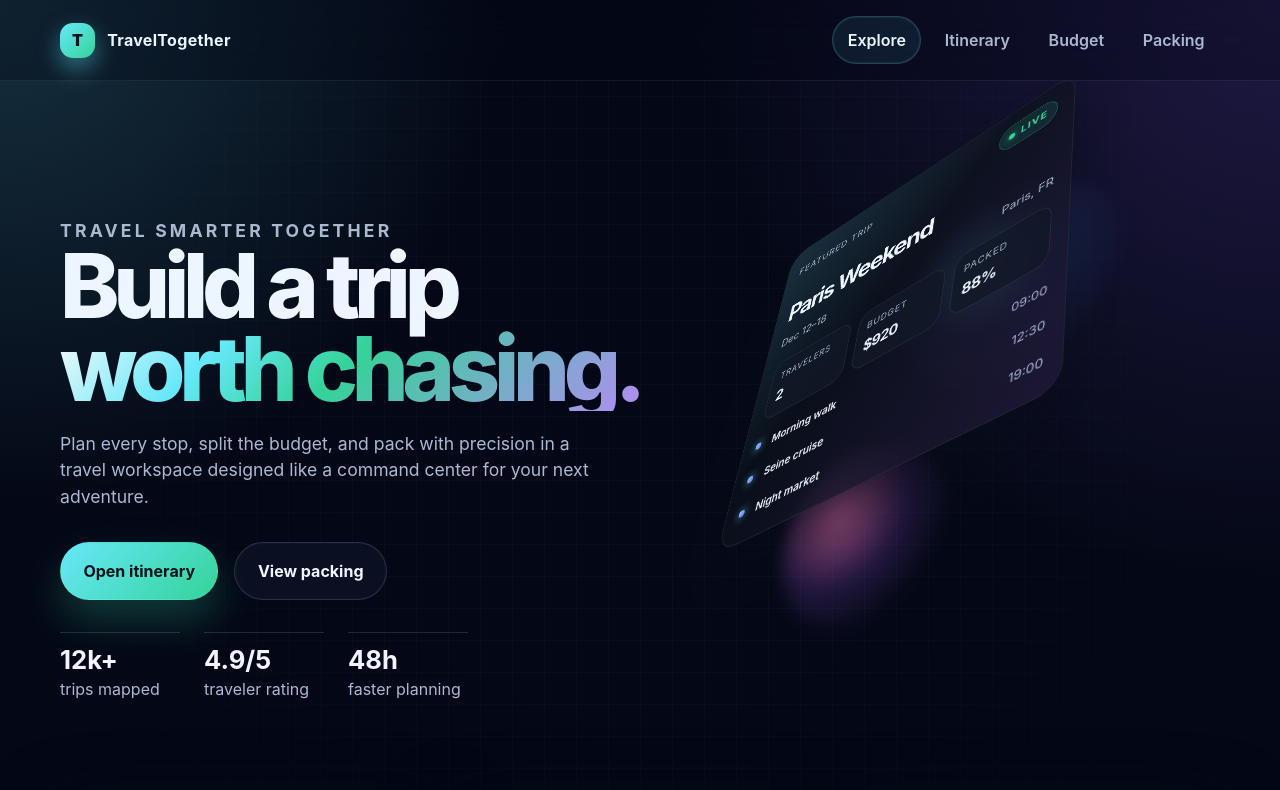
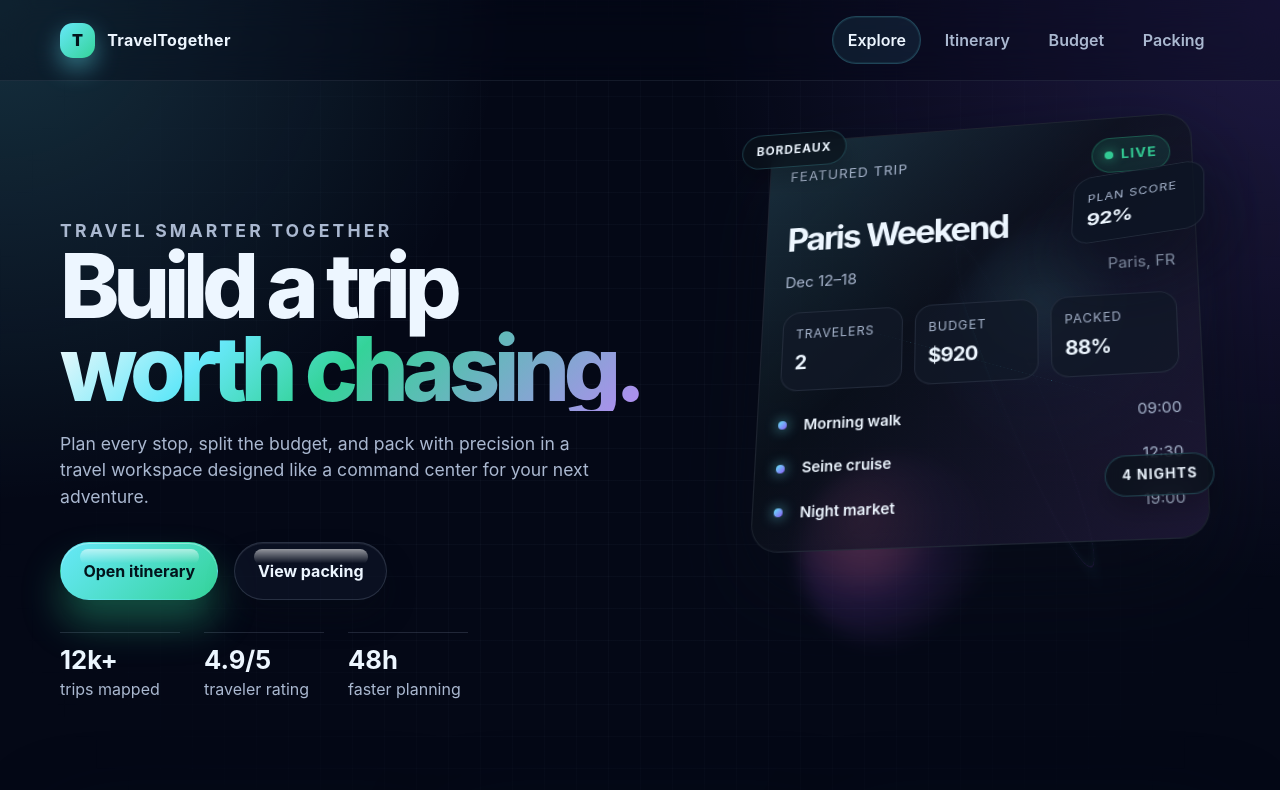
Before and after one commit to muso081/Travel, a plain HTML site: page index.html in a window 1280 px wide. Shown: the top 790 px of the page. Drawn offline with Linux system fonts and the light colour scheme.

Commit message:
more 3 d features added

```diff
--- a/3.js
+++ b/3.js
@@ -3,6 +3,7 @@
   const card = document.querySelector('.floating-card');
   const orbOne = document.querySelector('.orb-one');
   const orbTwo = document.querySelector('.orb-two');
+  const signalCard = document.querySelector('.signal-card');
 
   if (!scene || !card) return;
 
@@ -15,27 +16,41 @@
     baseRotateX: 16,
     baseRotateY: -12,
     drift: 0,
+    pointerActive: false,
   };
 
-  const updateMotion = () => {
-    state.pointerX += (state.targetX - state.pointerX) * 0.08;
-    state.pointerY += (state.targetY - state.pointerY) * 0.08;
-    state.drift += 0.018;
+  const getAutoTarget = (time) => ({
+    x: Math.sin(time * 0.0012) * 0.9,
+    y: Math.cos(time * 0.0017) * 0.8,
+  });
+
+  const updateMotion = (time) => {
+    const autoTarget = getAutoTarget(time);
+    const targetX = state.pointerActive ? state.targetX : autoTarget.x;
+    const targetY = state.pointerActive ? state.targetY : autoTarget.y;
+
+    state.pointerX += (targetX - state.pointerX) * 0.08;
+    state.pointerY += (targetY - state.pointerY) * 0.08;
+    state.drift += 0.022;
 
     const rotateY = state.baseRotateY + state.pointerX * 18;
     const rotateX = state.baseRotateX - state.pointerY * 16;
-    const floatY = Math.sin(state.drift) * 10;
-    const floatX = Math.cos(state.drift * 1.1) * 8;
+    const floatY = Math.sin(state.drift) * 12;
+    const floatX = Math.cos(state.drift * 1.1) * 10;
 
     scene.style.transform = `rotateX(${rotateX}deg) rotateY(${rotateY}deg) translate3d(${floatX}px, ${floatY}px, 0)`;
-    card.style.transform = `translate3d(${state.pointerX * 16}px, ${state.pointerY * 14 + floatY}px, 160px) rotateX(${state.pointerY * -8}deg) rotateY(${state.pointerX * 10}deg)`;
+    card.style.transform = `translate3d(${state.pointerX * 22}px, ${state.pointerY * 18 + floatY}px, 160px) rotateX(${state.pointerY * -10}deg) rotateY(${state.pointerX * 12}deg)`;
+
+    if (signalCard) {
+      signalCard.style.transform = `translate3d(${state.pointerX * 14}px, ${state.pointerY * 10}px, 170px) rotateY(${state.pointerX * -12}deg) rotateX(${state.pointerY * 8}deg)`;
+    }
 
     if (orbOne) {
-      orbOne.style.transform = `translate3d(${state.pointerX * 18}px, ${state.pointerY * 12}px, 80px) scale(${1 + Math.sin(state.drift) * 0.06})`;
+      orbOne.style.transform = `translate3d(${state.pointerX * 30}px, ${state.pointerY * 18}px, 80px) scale(${1 + Math.sin(state.drift) * 0.12})`;
     }
 
     if (orbTwo) {
-      orbTwo.style.transform = `translate3d(${state.pointerX * -12}px, ${state.pointerY * -10}px, 90px) scale(${1 + Math.cos(state.drift * 1.4) * 0.07})`;
+      orbTwo.style.transform = `translate3d(${state.pointerX * -18}px, ${state.pointerY * -16}px, 90px) scale(${1 + Math.cos(state.drift * 1.4) * 0.14})`;
     }
 
     requestAnimationFrame(updateMotion);
@@ -44,10 +59,12 @@
   if (prefersReducedMotion) {
     scene.style.transform = 'rotateX(14deg) rotateY(-10deg)';
     card.style.transform = 'translate3d(0, 0, 160px)';
+    if (signalCard) signalCard.style.transform = 'translate3d(0,0,170px)';
     return;
   }
 
   window.addEventListener('pointermove', (event) => {
+    state.pointerActive = true;
     const x = (event.clientX / window.innerWidth) * 2 - 1;
     const y = (event.clientY / window.innerHeight) * 2 - 1;
     state.targetX = x;
@@ -55,6 +72,7 @@
   });
 
   window.addEventListener('pointerleave', () => {
+    state.pointerActive = false;
     state.targetX = 0;
     state.targetY = 0;
   });
--- a/index.html
+++ b/index.html
@@ -186,6 +186,7 @@
     }
 
     .button {
+      position: relative;
       display: inline-flex;
       align-items: center;
       justify-content: center;
@@ -193,25 +194,51 @@
       border-radius: 999px;
       font-weight: 700;
       border: 1px solid transparent;
+      transform-style: preserve-3d;
       transition: transform 0.2s ease, box-shadow 0.2s ease, border-color 0.2s ease;
       white-space: nowrap;
+      box-shadow: 0 14px 28px rgba(7, 11, 20, 0.36), inset 0 1px 0 rgba(255,255,255,0.18);
+    }
+
+    .button::before {
+      content: "";
+      position: absolute;
+      inset: 10% 12% auto 12%;
+      height: 30%;
+      border-radius: 999px;
+      background: linear-gradient(180deg, rgba(255,255,255,0.7), transparent 90%);
+      opacity: 0.8;
+      pointer-events: none;
+      transform: translateZ(18px);
     }
 
     .button:hover {
-      transform: translateY(-2px) scale(1.01);
+      transform: translateY(-3px) scale(1.01) rotateX(4deg) rotateY(-2deg);
     }
 
     .button-primary {
       background: linear-gradient(135deg, var(--cyan), var(--teal));
       color: #02131b;
-      box-shadow: 0 20px 40px rgba(52, 211, 153, 0.25);
+      box-shadow: 0 24px 38px rgba(52, 211, 153, 0.35), 0 10px 16px rgba(2, 10, 18, 0.44), inset 0 1px 0 rgba(255,255,255,0.38);
+    }
+
+    .button-primary::after {
+      content: "";
+      position: absolute;
+      inset: auto 18px -8px 18px;
+      height: 18px;
+      border-radius: 999px;
+      background: rgba(4, 18, 29, 0.32);
+      filter: blur(10px);
+      transform: translateZ(-10px);
+      z-index: -1;
     }
 
     .button-secondary {
       background: rgba(15, 23, 42, 0.6);
       border-color: rgba(148, 163, 184, 0.22);
       color: var(--text);
-      box-shadow: inset 0 0 0 1px rgba(255, 255, 255, 0.02);
+      box-shadow: 0 18px 28px rgba(9, 14, 24, 0.38), inset 0 1px 0 rgba(255,255,255,0.08);
     }
 
     .hero-metrics {
@@ -245,7 +272,7 @@
       justify-content: center;
       align-items: center;
       min-height: 560px;
-      perspective: 1200px;
+      perspective: 1400px;
     }
 
     .scene {
@@ -254,6 +281,28 @@
       height: 520px;
       transform-style: preserve-3d;
       transform: rotateX(16deg) rotateY(-12deg);
+      animation: sceneFloat 9s ease-in-out infinite alternate;
+    }
+
+    .ring {
+      position: absolute;
+      border: 1px solid rgba(103, 232, 249, 0.28);
+      border-radius: 50%;
+      transform-style: preserve-3d;
+      box-shadow: inset 0 0 18px rgba(103, 232, 249, 0.12), 0 0 30px rgba(103, 232, 249, 0.08);
+    }
+
+    .ring-one {
+      inset: 54px 52px 86px 42px;
+      transform: rotateX(72deg) rotateY(18deg) translateZ(52px);
+      animation: ringSpin 14s linear infinite;
+    }
+
+    .ring-two {
+      inset: 72px 52px 120px 54px;
+      border-color: rgba(168, 85, 247, 0.26);
+      transform: rotateY(82deg) rotateX(18deg) translateZ(26px);
+      animation: ringSpinReverse 16s linear infinite;
     }
 
     .orb {
@@ -261,6 +310,8 @@
       border-radius: 50%;
       filter: blur(8px);
       opacity: 0.9;
+      transform-style: preserve-3d;
+      animation: orbPulse 7s ease-in-out infinite alternate;
     }
 
     .orb-one {
@@ -290,6 +341,66 @@
       box-shadow: var(--shadow);
       overflow: hidden;
       transform: translateZ(160px);
+      animation: cardHover 7s ease-in-out infinite;
+    }
+
+    .mini-tag {
+      position: absolute;
+      display: inline-flex;
+      align-items: center;
+      gap: 0.45rem;
+      padding: 0.5rem 0.8rem;
+      border-radius: 999px;
+      border: 1px solid rgba(103, 232, 249, 0.2);
+      background: rgba(9, 17, 26, 0.72);
+      color: var(--text);
+      font-size: 0.7rem;
+      font-weight: 700;
+      letter-spacing: 0.08em;
+      text-transform: uppercase;
+      box-shadow: 0 12px 22px rgba(0, 0, 0, 0.22);
+      backdrop-filter: blur(10px);
+      transform: translateZ(200px);
+    }
+
+    .chip-one {
+      top: 40px;
+      left: 18px;
+      animation: chipFloat 8s ease-in-out infinite;
+    }
+
+    .chip-two {
+      right: 24px;
+      bottom: 120px;
+      animation: chipFloat 10s ease-in-out infinite reverse;
+    }
+
+    .signal-card {
+      position: absolute;
+      right: 12px;
+      top: 72px;
+      min-width: 120px;
+      padding: 0.7rem 0.8rem;
+      border-radius: 18px;
+      border: 1px solid rgba(148, 163, 184, 0.14);
+      background: rgba(12, 20, 35, 0.82);
+      color: var(--text);
+      box-shadow: var(--shadow);
+      transform: translateZ(170px) rotateY(-16deg) rotateX(8deg);
+      animation: signalDrift 8s ease-in-out infinite;
+    }
+
+    .signal-card strong {
+      display: block;
+      font-size: 1.2rem;
+      letter-spacing: -0.04em;
+    }
+
+    .signal-card span {
+      color: var(--muted);
+      font-size: 0.72rem;
+      letter-spacing: 0.08em;
+      text-transform: uppercase;
     }
 
     .floating-card::before {
@@ -550,6 +661,42 @@
       flex-wrap: wrap;
     }
 
+    @keyframes sceneFloat {
+      0% { transform: rotateX(15deg) rotateY(-12deg) translate3d(0, 0, 0); }
+      50% { transform: rotateX(18deg) rotateY(-8deg) translate3d(10px, -12px, 0); }
+      100% { transform: rotateX(14deg) rotateY(-16deg) translate3d(-8px, 10px, 0); }
+    }
+
+    @keyframes orbPulse {
+      0% { opacity: 0.7; transform: scale(0.98); }
+      100% { opacity: 1; transform: scale(1.08); }
+    }
+
+    @keyframes ringSpin {
+      0% { transform: rotateX(72deg) rotateY(18deg) translateZ(52px) rotateZ(0deg); }
+      100% { transform: rotateX(72deg) rotateY(18deg) translateZ(52px) rotateZ(360deg); }
+    }
+
+    @keyframes ringSpinReverse {
+      0% { transform: rotateY(82deg) rotateX(18deg) translateZ(26px) rotateZ(0deg); }
+      100% { transform: rotateY(82deg) rotateX(18deg) translateZ(26px) rotateZ(-360deg); }
+    }
+
+    @keyframes cardHover {
+      0%, 100% { transform: translateZ(160px) translateY(0px); }
+      50% { transform: translateZ(180px) translateY(-10px); }
+    }
+
+    @keyframes chipFloat {
+      0%, 100% { transform: translateZ(200px) translateY(0px); }
+      50% { transform: translateZ(230px) translateY(-8px); }
+    }
+
+    @keyframes signalDrift {
+      0%, 100% { transform: translateZ(170px) rotateY(-16deg) rotateX(8deg) translateX(0px); }
+      50% { transform: translateZ(200px) rotateY(-10deg) rotateX(14deg) translateX(-8px); }
+    }
+
     @media (max-width: 980px) {
       .hero {
         grid-template-columns: 1fr;
@@ -635,8 +782,16 @@
 
       <div class="hero-visual" aria-label="Featured trip preview">
         <div class="scene">
+          <div class="ring ring-one" aria-hidden="true"></div>
+          <div class="ring ring-two" aria-hidden="true"></div>
           <div class="orb orb-one" aria-hidden="true"></div>
           <div class="orb orb-two" aria-hidden="true"></div>
+          <div class="mini-tag chip-one">Bordeaux</div>
+          <div class="mini-tag chip-two">4 nights</div>
+          <div class="signal-card" aria-label="Trip progress card">
+            <span>Plan score</span>
+            <strong>92%</strong>
+          </div>
 
           <div class="floating-card" aria-label="Trip preview card">
             <div class="trip-card">
```
